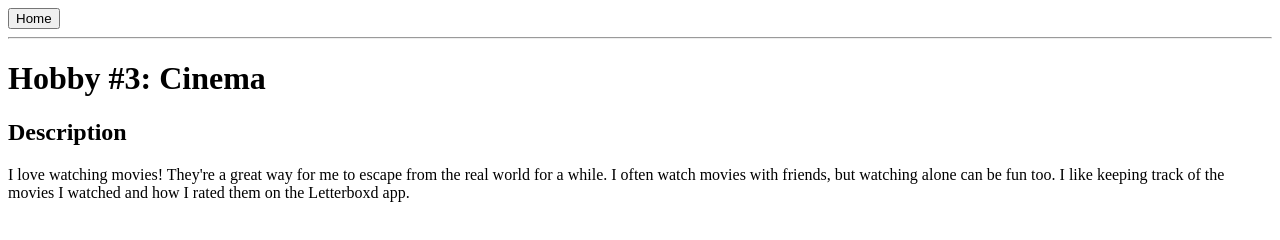
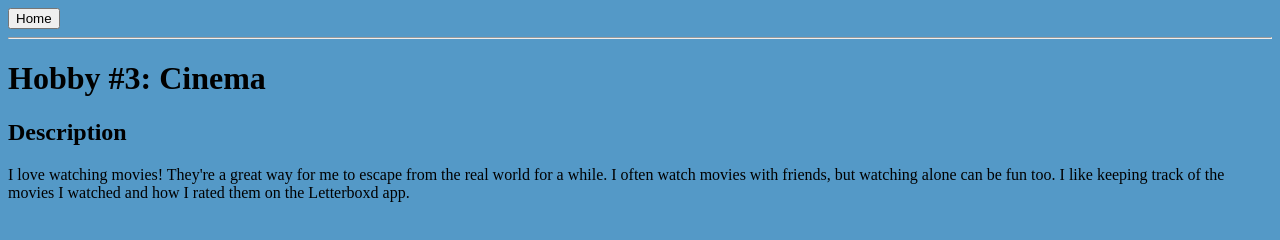
Before and after one commit to noahflood1/COMP5970-MyWebsite, a plain HTML site: page hobby3.html in a window 1280 px wide. Drawn offline with Linux system fonts and the light colour scheme.

Commit message:
Change bg color of all pages

```diff
--- a/hobby3.html
+++ b/hobby3.html
@@ -4,7 +4,7 @@
     <TITLE>Noah Flood's Website</TITLE>
     <meta charset=”UTF-8”>
 </HEAD>
-<BODY>
+<BODY  bgcolor="5499c7">
 
 <form style="display: inline" action="index.html" method="get">
     <button>Home</button>
```
Also changed, not shown: hobby1.html (+1 -1 lines), hobby2.html (+1 -1 lines), index.html (+1 -1 lines).
